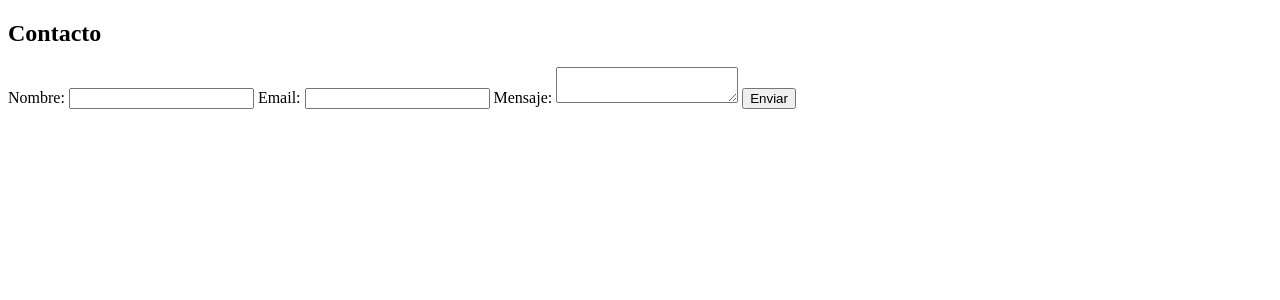
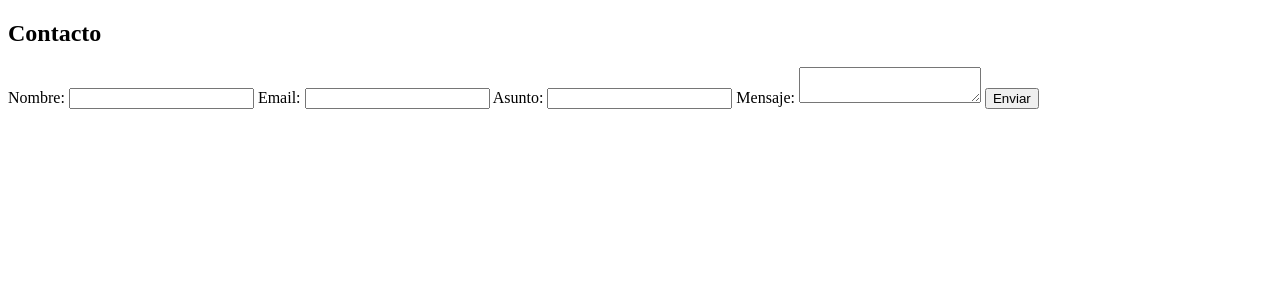
Before and after one commit to CamilOlivares/Mail-Conection, a PHP site: page / in a window 1280 px wide. Shown: the top 300 px of the page. Run offline with PHP 8.4, Linux system fonts and the light colour scheme; some libraries are stand-ins or nearby versions.

Commit message:
Update contact.php

```diff
--- a/views/contact.php
+++ b/views/contact.php
@@ -6,6 +6,8 @@
             <input type="text" id="name" name="name" required>
             <label for="email">Email:</label>
             <input type="email" id="email" name="email" required>
+            <label for="subject">Asunto:</label>
+            <input type="text" id="subject" name="subject" required>
             <label for="message">Mensaje:</label>
             <textarea id="message" name="message" required></textarea>
 
```
